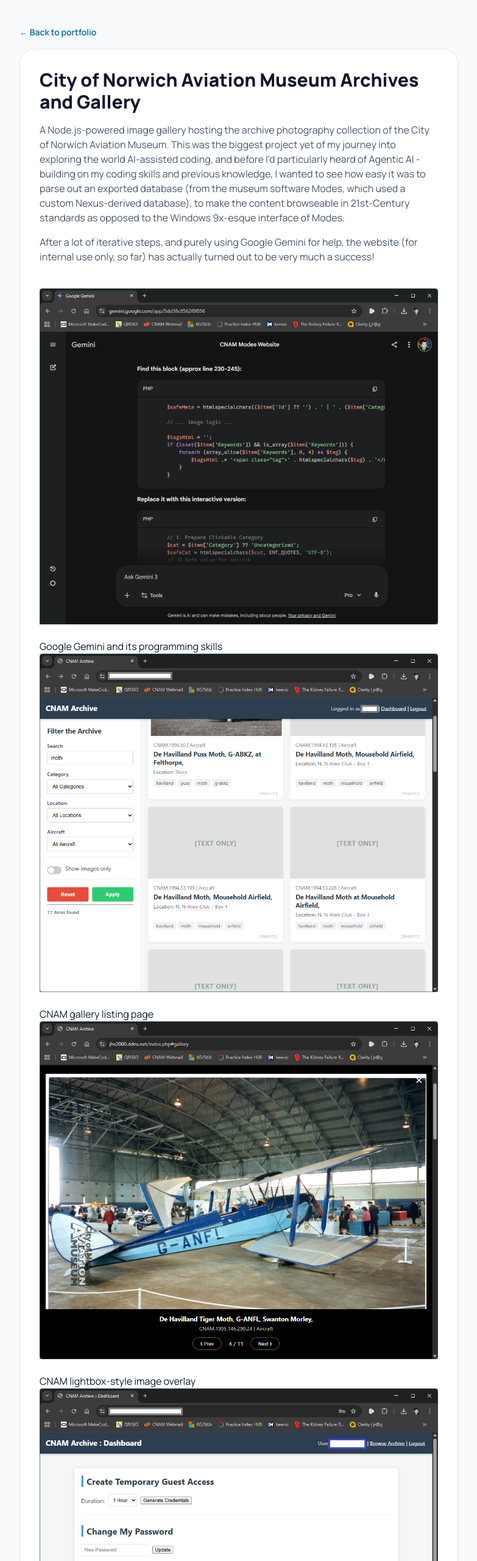
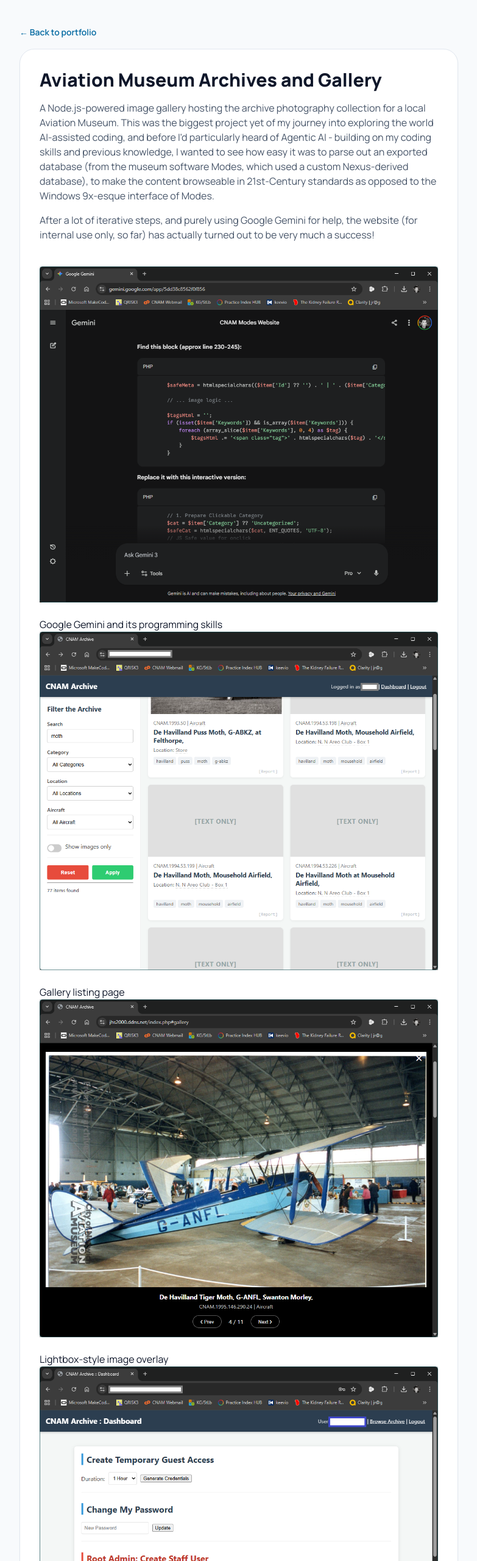
Before and after one commit to jamesjhs/jahosi, a website: page public/portfolio/project-3.html in a window 1280 px wide. Shown: the top 2560 px of the page at 61% size, without its empty margins (248-1031 px from the left). Drawn offline with nearby package versions, Linux system fonts and the light colour scheme.

Commit message:
Update project-3.html

```diff
--- a/public/portfolio/project-3.html
+++ b/public/portfolio/project-3.html
@@ -3,7 +3,7 @@
 <head>
   <meta charset="UTF-8">
   <meta name="viewport" content="width=device-width, initial-scale=1.0">
-  <title>Norwich Aviation Museum Gallery | James JHS</title>
+  <title>Aviation Museum Gallery | James JHS</title>
   <script src="https://cdn.tailwindcss.com"></script>
   <style>
     @import url('https://fonts.googleapis.com/css2?family=Manrope:wght@400;600;700;800&display=swap');
@@ -14,18 +14,18 @@
   <main class="mx-auto max-w-3xl px-4 py-10 sm:px-6">
     <a href="../index.html" class="text-sm font-semibold text-sky-700 hover:text-sky-900">← Back to portfolio</a>
     <section class="mt-4 rounded-3xl border border-slate-200 bg-white p-8 shadow-sm">
-      <h1 class="text-3xl font-extrabold">City of Norwich Aviation Museum Archives and Gallery</h1>
-      <p class="mt-4 text-slate-600">A Node.js-powered image gallery hosting the archive photography collection of the City of Norwich Aviation Museum. This was the biggest project yet of my journey into exploring the world AI-assisted coding, and before I'd particularly heard of Agentic AI - building on my coding skills and previous knowledge, I wanted to see how easy it was to parse out an exported database (from the museum software Modes, which used a custom Nexus-derived database), to make the content browseable in 21st-Century standards as opposed to the Windows 9x-esque interface of Modes. </p>
+      <h1 class="text-3xl font-extrabold">Aviation Museum Archives and Gallery</h1>
+      <p class="mt-4 text-slate-600">A Node.js-powered image gallery hosting the archive photography collection for a local Aviation Museum. This was the biggest project yet of my journey into exploring the world AI-assisted coding, and before I'd particularly heard of Agentic AI - building on my coding skills and previous knowledge, I wanted to see how easy it was to parse out an exported database (from the museum software Modes, which used a custom Nexus-derived database), to make the content browseable in 21st-Century standards as opposed to the Windows 9x-esque interface of Modes. </p>
       <p class="mt-4 text-slate-600">After a lot of iterative steps, and purely using Google Gemini for help, the website (for internal use only, so far) has actually turned out to be very much a success!</p>
       <p class="mt-4 text-slate-600">&nbsp;</p>
       <p><img src="../images/cnam0-gemini.png" width="1113" height="938" alt="Google Gemini and its programming skills"><br>
       Google Gemini and its programming skills</p>
-      <p><img src="../images/cnam3-gallery.png" width="1106" height="938" alt="CNAM gallery listing page"><br>
-      CNAM gallery listing page</p>
-      <p><img src="../images/cnam5-lightbox.png" width="1106" height="938" alt="CNAM lightbox-style image overlay"> <br>
-      CNAM lightbox-style image overlay</p>
-      <p><img src="../images/cnam2-backend.png" width="1106" height="938" alt="CNAM gallery back-end user configuration"><br>
-      CNAM gallery back-end user configuration.    </p>
+      <p><img src="../images/cnam3-gallery.png" width="1106" height="938" alt="Gallery listing page"><br>
+      Gallery listing page</p>
+      <p><img src="../images/cnam5-lightbox.png" width="1106" height="938" alt="lightbox-style image overlay"> <br>
+      Lightbox-style image overlay</p>
+      <p><img src="../images/cnam2-backend.png" width="1106" height="938" alt="Gallery back-end user configuration"><br>
+      Gallery back-end user configuration.    </p>
     </section>
   </main>
 </body>
```
